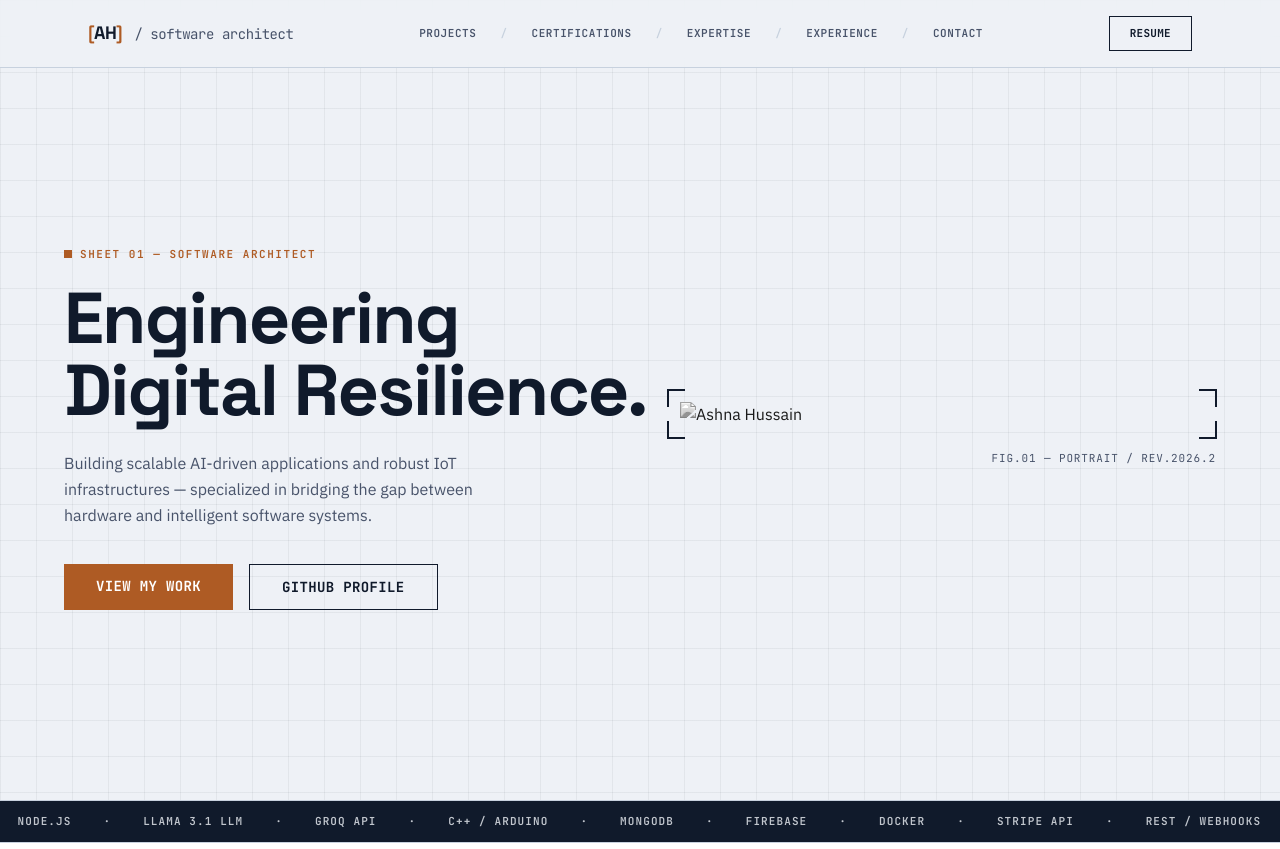
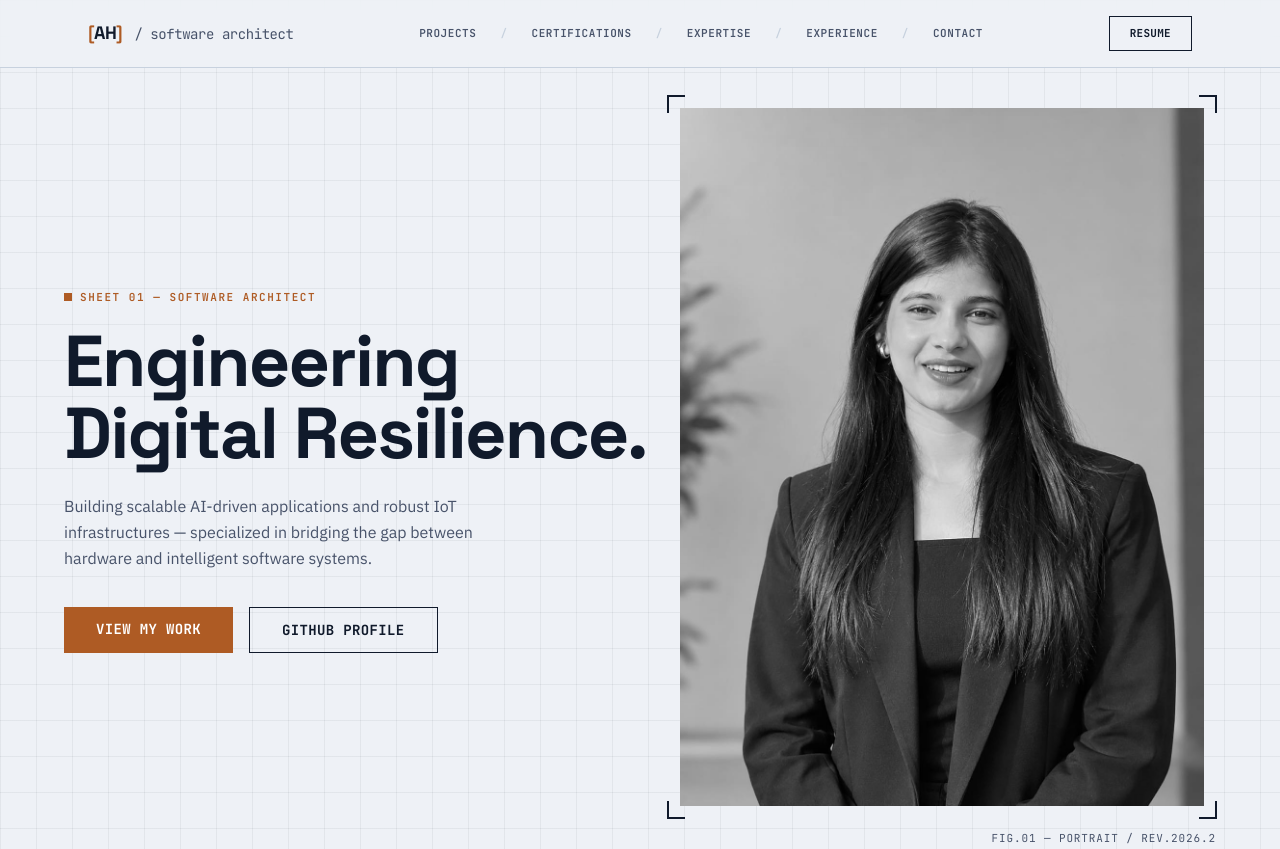
Before and after one commit to ashnahussain255-jpg/portfolio, a plain HTML site: page index.html in a window 1280 px wide. Shown: the top 849 px of the page. Drawn offline with nearby package versions, Linux system fonts and the light colour scheme.

Commit message:
Update index.html

```diff
--- a/index.html
+++ b/index.html
@@ -260,7 +260,7 @@
           <div class="bracket p-3">
             <span class="bl"></span><span class="br"></span>
             <div class="overflow-hidden">
-              <img src="" alt="Ashna Hussain" class="w-full h-auto grayscale hover:grayscale-0 transition duration-700">
+              <img src="ashna pic.jpeg" alt="Ashna Hussain" class="w-full h-auto grayscale hover:grayscale-0 transition duration-700">
             </div>
           </div>
           <p class="sheet-index mt-3 text-right">FIG.01 — PORTRAIT / REV.2026.2</p>
```
